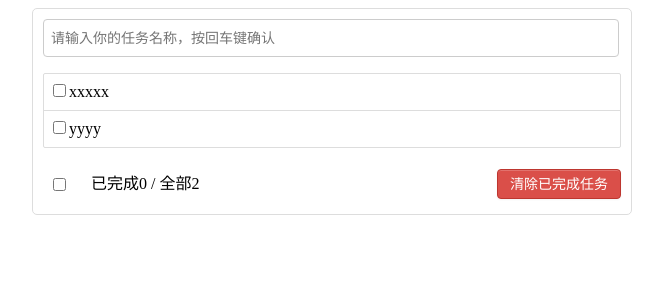
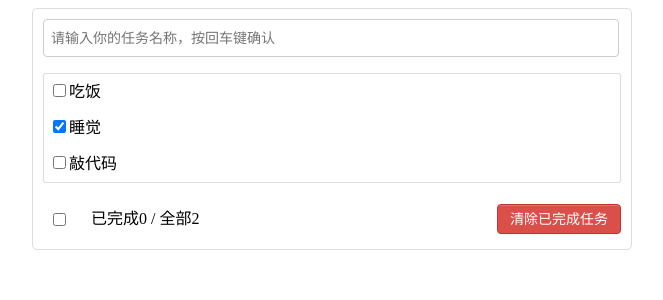
Before and after one commit to borageWMH/vue_demo2_todos, a Vue app: page / in a window 1280 px wide. Shown: the top 300 px of the page, without its empty margins (308-971 px from the left). Built offline with nearby package versions, Linux system fonts and the light colour scheme.

Commit message:
动态显示

```diff
--- a/src/components/app.vue
+++ b/src/components/app.vue
@@ -4,9 +4,8 @@
      <div class="todo-container">
        <div class="todo-wrap">
          <demo_header></demo_header>
-         <list></list>
+         <list :todos="todos"></list>
         <demo_footer></demo_footer>
-
        </div>
      </div>
    </div>
@@ -18,6 +17,15 @@
   import header from  "./header.vue"
   import list from "./list.vue"
   export default{
+      data () {
+         return{
+           todos : [
+             {name: "吃饭" , complete : false},
+             {name: "睡觉" , complete : true},
+             {name: "敲代码" , complete : false}
+           ]
+         }
+      },
       components : {
           "demo_header" : header,
             list,
--- a/src/components/item.vue
+++ b/src/components/item.vue
@@ -1,11 +1,57 @@
 <template>
+ <div>
+   <li>
+     <label>
+       <input type="checkbox" v-model="todo.complete"/>
+       <span>{{todo.name}}</span>
+     </label>
+     <button class="btn btn-danger" style="display:none">删除</button>
+   </li>
 
+ </div>
 </template>
 
 <script>
+ export default{
+     props :{
+         todo : Object
+     },
 
+ }
 </script>
 
 <style>
+  li {
+    list-style: none;
+    height: 36px;
+    line-height: 36px;
+    padding: 0 5px;
+    border-bottom: 1px solid #ddd;
+  }
 
+  li label {
+    float: left;
+    cursor: pointer;
+  }
+
+  li label li input {
+    vertical-align: middle;
+    margin-right: 6px;
+    position: relative;
+    top: -1px;
+  }
+
+  li button {
+    float: right;
+    display: none;
+    margin-top: 3px;
+  }
+
+  li:before {
+    content: initial;
+  }
+
+  li:last-child {
+    border-bottom: none;
+  }
 </style>
--- a/src/components/list.vue
+++ b/src/components/list.vue
@@ -1,26 +1,19 @@
 <template>
    <div>
      <ul class="todo-main">
-       <li>
-         <label>
-           <input type="checkbox"/>
-           <span>xxxxx</span>
-         </label>
-         <button class="btn btn-danger" style="display:none">删除</button>
-       </li>
-       <li>
-         <label>
-           <input type="checkbox"/>
-           <span>yyyy</span>
-         </label>
-         <button class="btn btn-danger" style="display:none">删除</button>
-       </li>
+        <item v-for="(todo,index) in todos" :todo="todo" :key="index"></item>
      </ul>
    </div>
 </template>
 
 <script>
-
+  import item from "./item.vue"
+ export default{
+     props: ['todos'],
+      components :{
+        item
+      }
+ }
 </script>
 
 <style>
@@ -40,38 +33,5 @@
     margin-top: 10px;
   }
 
-  /*item*/
-  li {
-    list-style: none;
-    height: 36px;
-    line-height: 36px;
-    padding: 0 5px;
-    border-bottom: 1px solid #ddd;
-  }
 
-  li label {
-    float: left;
-    cursor: pointer;
-  }
-
-  li label li input {
-    vertical-align: middle;
-    margin-right: 6px;
-    position: relative;
-    top: -1px;
-  }
-
-  li button {
-    float: right;
-    display: none;
-    margin-top: 3px;
-  }
-
-  li:before {
-    content: initial;
-  }
-
-  li:last-child {
-    border-bottom: none;
-  }
 </style>
```
Also changed, not shown: 1 other file (tests, documents, lock files or other folders).
